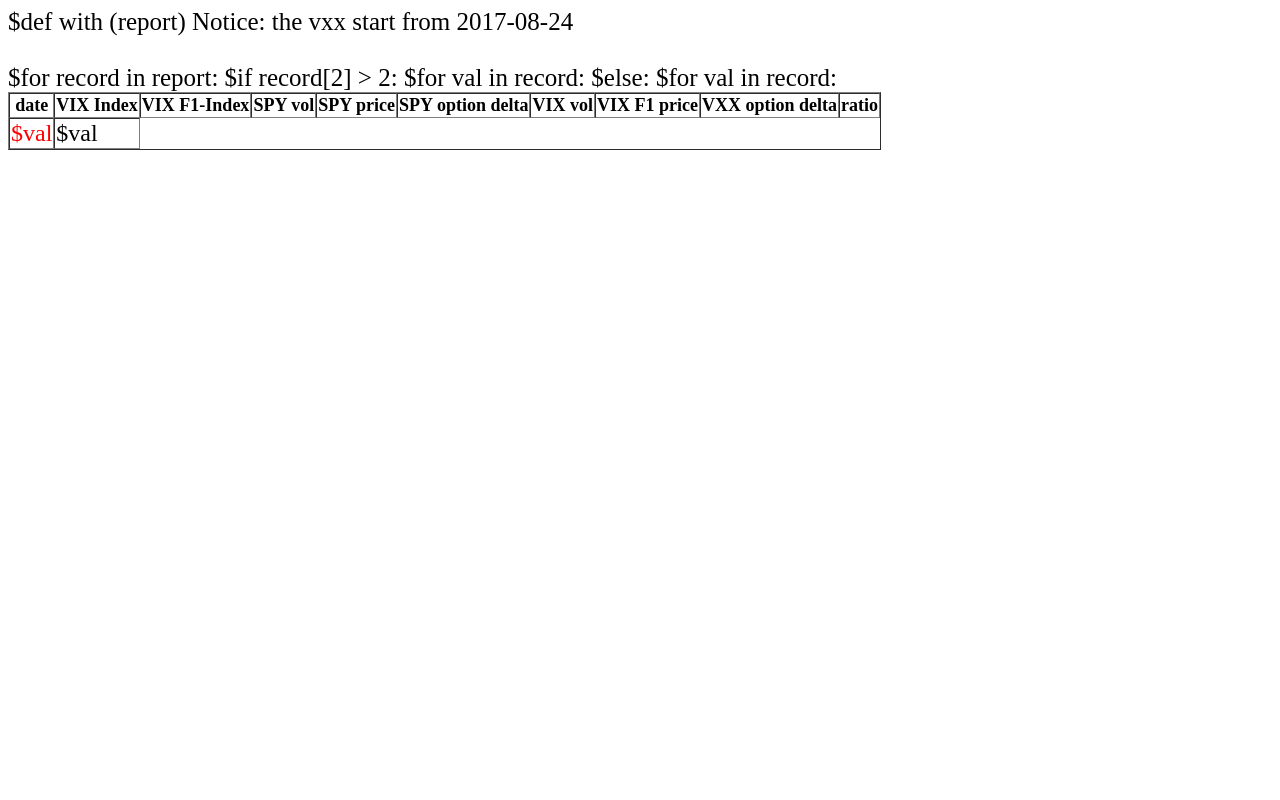
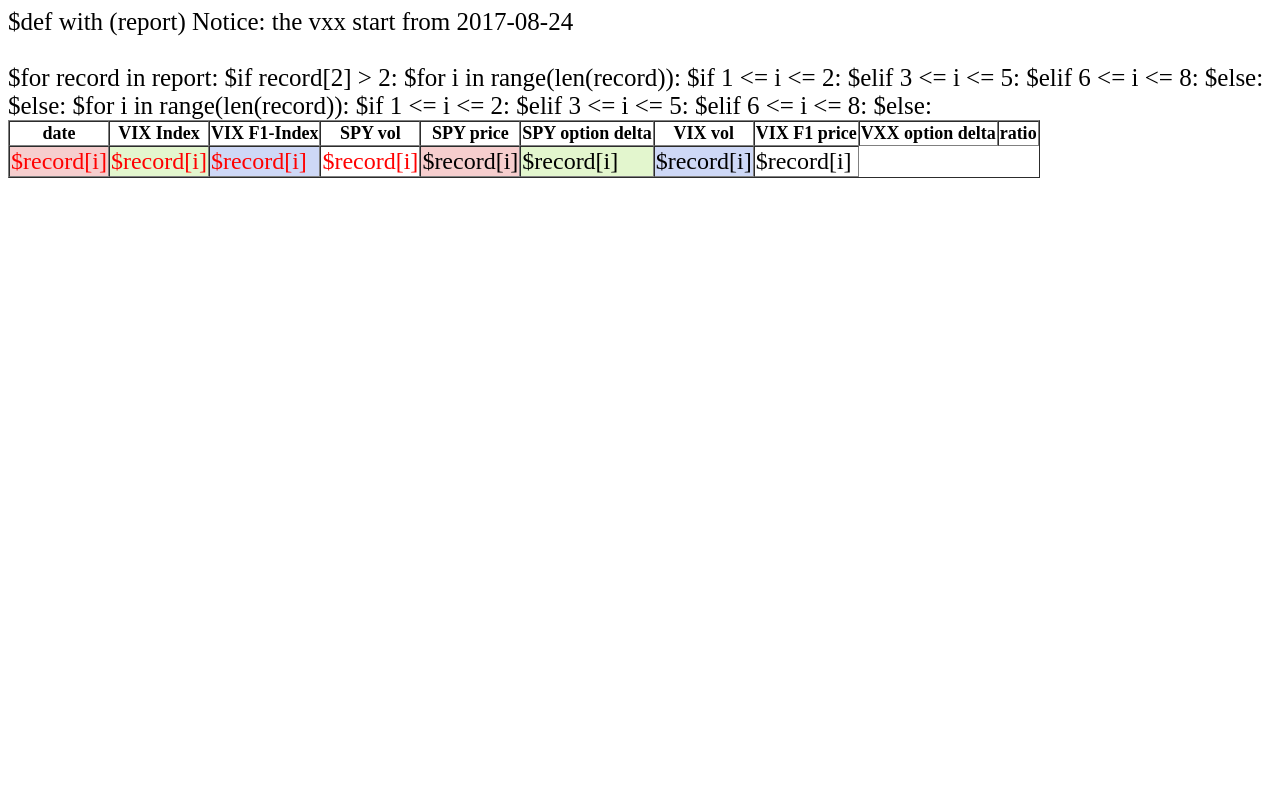
Before and after one commit to shmyhero/data-process, a Python web app: template portal/templates/spyvixhedge.html in a window 1280 px wide. Run offline with Jinja, Linux system fonts and the light colour scheme; the template is opened without the code that fills it, so the values that code supplies are empty.

Commit message:
add colors for the report

```diff
--- a/portal/templates/spyvixhedge.html
+++ b/portal/templates/spyvixhedge.html
@@ -37,11 +37,25 @@ Notice: the vxx start from 2017-08-24
     $for record in report:
         <tr>
             $if record[2] > 2:
-                $for val in record:
-                    <td><font size="5" color="red">$val</font></td>
+                $for i in range(len(record)):
+                    $if 1 <= i <= 2:
+                        <td style="background-color:#F6CECE"><font size="5" color="red">$record[i]</font></td>
+                    $elif 3 <= i <= 5:
+                        <td style="background-color:#E3F6CE"><font size="5" color="red">$record[i]</font></td>
+                    $elif 6 <= i <= 8:
+                        <td style="background-color:#CED8F6"><font size="5" color="red">$record[i]</font></td>
+                    $else:
+                        <td ><font size="5" color="red">$record[i]</font></td>
             $else:
-                $for val in record:
-                    <td><font size="5">$val</font></td>
+                $for i in range(len(record)):
+                    $if 1 <= i <= 2:
+                        <td style="background-color:#F6CECE"><font size="5">$record[i]</font></td>
+                    $elif 3 <= i <= 5:
+                        <td style="background-color:#E3F6CE"><font size="5">$record[i]</font></td>
+                    $elif 6 <= i <= 8:
+                        <td style="background-color:#CED8F6"><font size="5">$record[i]</font></td>
+                    $else:
+                        <td ><font size="5">$record[i]</font></td>
         </tr>
 </table>
 
```
